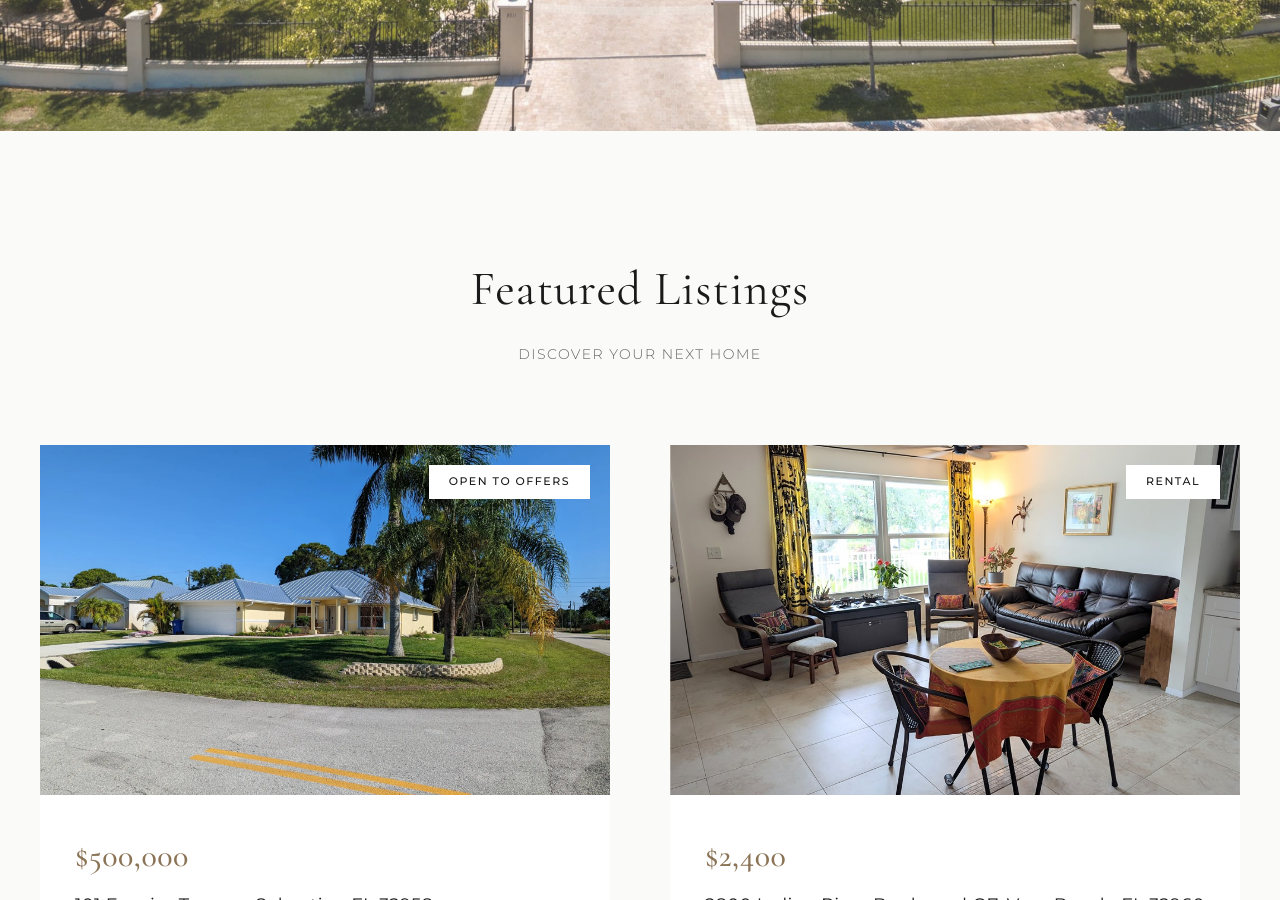
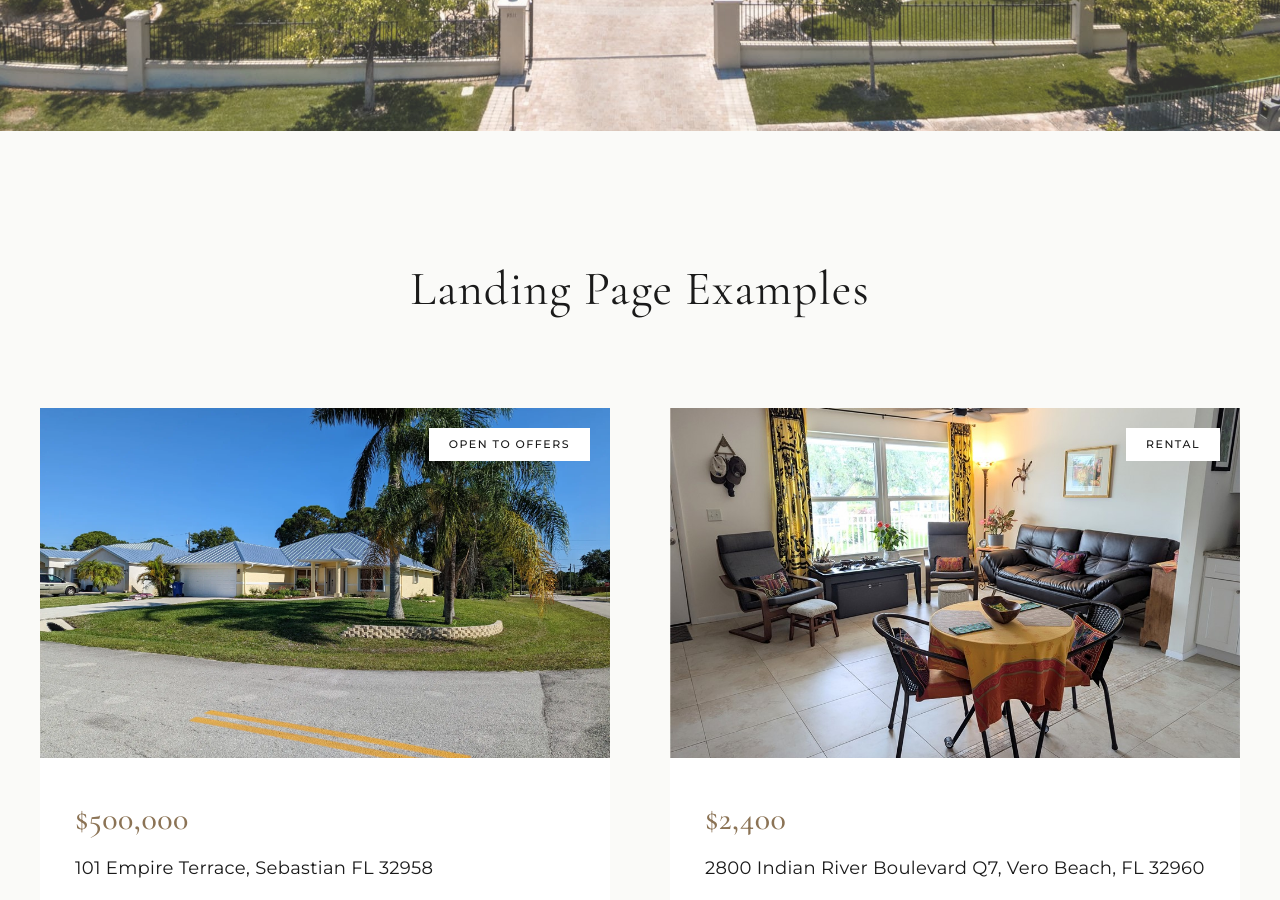
Before and after one commit to ZingLab/UpperCrumbs, a Jekyll site: the page built from index.html, in a window 1280 px wide and 900 px high, scrolled down 729 px. Built offline with Jekyll 4.4.1, drawn with Linux system fonts in a browser that asks for light colours.

Commit message:
index copy

```diff
--- a/index.html
+++ b/index.html
@@ -13,8 +13,7 @@ title: Home
 <section class="properties-section">
     <div class="container">
         <div class="section-header">
-            <h2>Featured Listings</h2>
-            <p>Discover Your Next Home</p>
+            <h2>Landing Page Examples</h2>
         </div>
 
         <div class="properties-grid">
```
